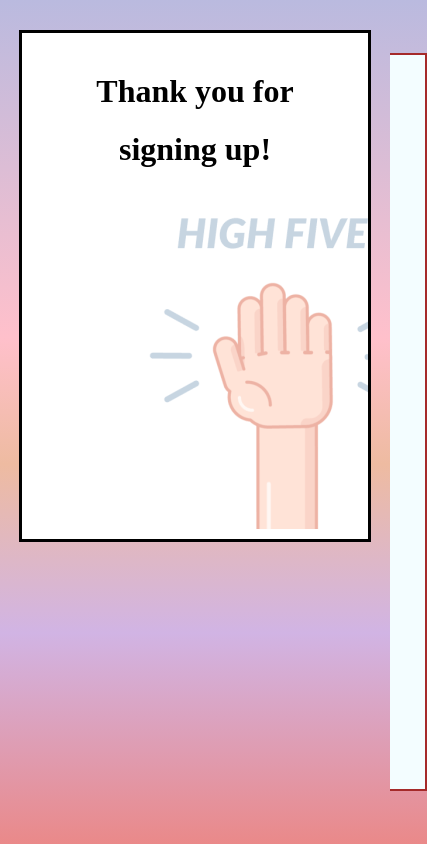
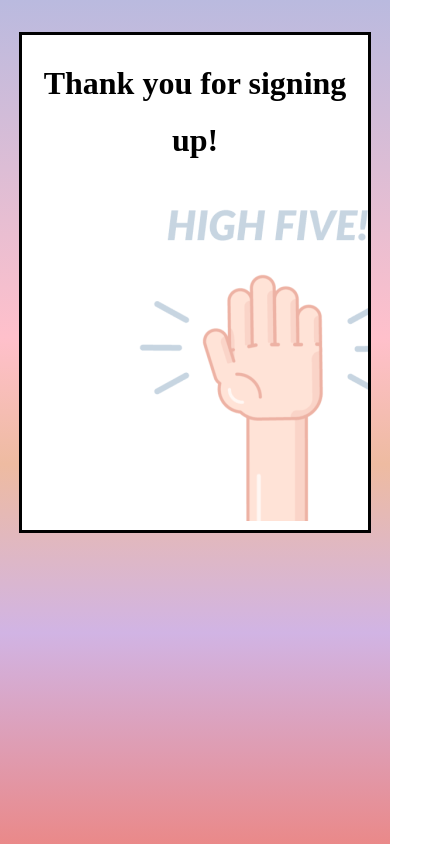
Before and after one commit to hbar1st/TOP-signup-form, a website built with webpack: page src/template.html in a window 390 px wide. Both pictures are taken after typing "name@example.com", "name@example.com", "name@example.com", "name@example.com" into the empty fields and a click on the button "Sign Up!". Shown: the whole page, 427 px wide, since content can reach past the window. Built offline with nearby package versions, Linux system fonts and the light colour scheme.

Commit message:
attempt some responsive behaviour

```diff
--- a/src/styles.css
+++ b/src/styles.css
@@ -9,8 +9,8 @@ body {
   justify-content: center;
   align-items: center;
 
-  width: 100vw;
-  height: 100vh;
+  max-width: 100vw;
+  min-height: min(100vh, 100dvh);
 
   line-height: 1.8;
   color: rgba(81, 8, 8, 0.854);
@@ -27,7 +27,7 @@ form {
   border: 2px solid brown;
   display: flex;
   gap: 0px;
-  padding: 30px;
+  padding: 2rem;
   flex-direction: column;
   background-color: rgb(243 253 255);
 
@@ -37,9 +37,9 @@ form {
   section > div {
     grid-auto-flow: row;
     grid-auto-rows: 1fr;
-    width: 50ch;
+    width: min(50ch, 80vw);
     display: grid;
-    grid-template-columns: 30px 1fr 2fr 30px;
+    grid-template-columns: 5% 1fr 2fr 5%;
     grid-template-rows: 1fr 1fr max-content;
   }
   .e-hidden {
@@ -101,10 +101,10 @@ select:invalid {
 }
 
 dialog {
-  padding: 30px 30px 0px;
+  padding: 5% 5% 0px;
   text-align: center;
   position: relative;
-  margin: 30px auto 0px;
+  margin: 2rem auto 0px;
 }
 
 dialog::backdrop {
```
